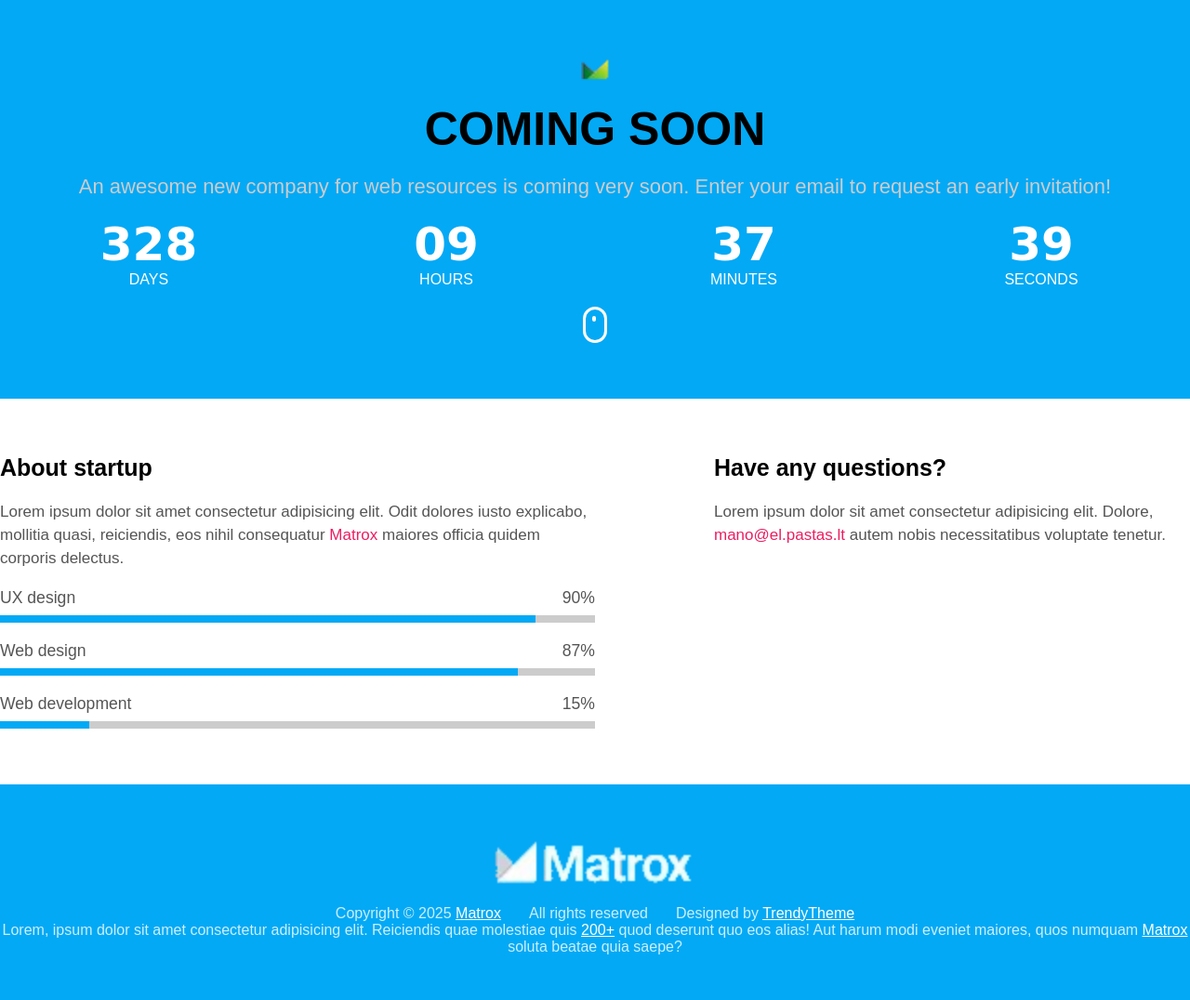
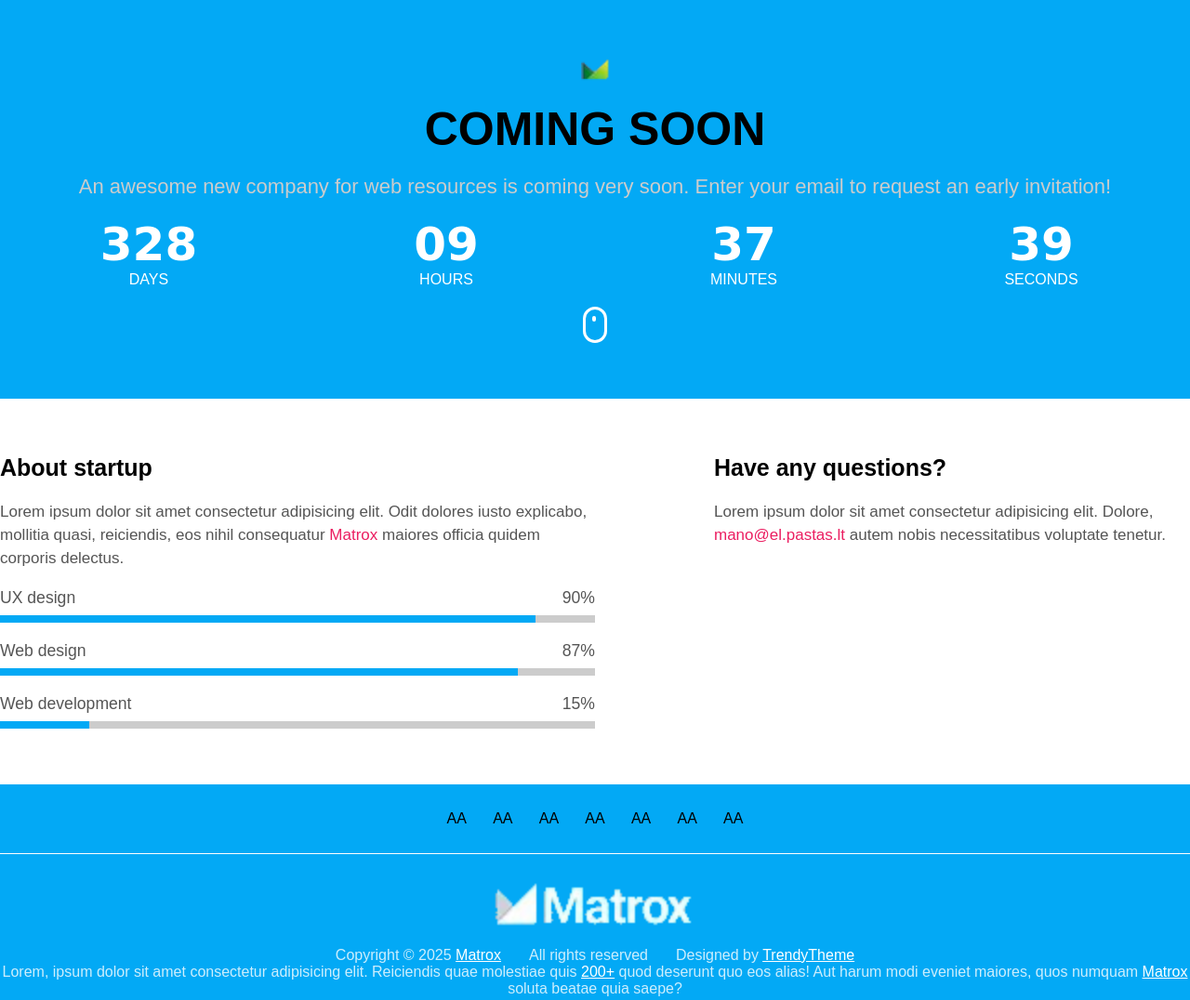
Before and after one commit to principess01/coming-soon, a website: page index.html in a window 1280 px wide. Shown: the top 1076 px of the page at 93% size. Drawn offline with Linux system fonts and the light colour scheme.

Commit message:
socials + web design inspo

```diff
--- a/css/components/layout.css
+++ b/css/components/layout.css
@@ -5,6 +5,10 @@
     width: 100%;
     padding-top: 60px;
     padding-bottom: 60px;
+}
+
+footer.container {
+    padding-top: 0;
 }
 
 .row {
--- a/css/pages/coming-soon.css
+++ b/css/pages/coming-soon.css
@@ -58,6 +58,31 @@ footer a {
   color: #fff;
 }
 
+.socials {
+  display: flex;
+  justify-content: center;
+  flex-wrap: wrap;
+  gap: 0.5rem;
+  width: 100%;
+  margin-bottom: 30px;
+  padding: 1rem;
+  border-bottom: 0.1rem solid #fff;
+}
+.socials a {
+  display: inline-block;
+  width: 2.6rem;
+  height: 2.6rem;
+  line-height: 2.6rem;
+  text-decoration: none;
+  border-radius: 50%;
+  background-color: #fff0;
+  color: #000;
+  text-align: center;
+}
+.socials a:hover {
+  background-color: #fff;
+}
+
 .text-trio {
   display: flex;
   gap: 0 30px;
--- a/index.html
+++ b/index.html
@@ -89,6 +89,17 @@
     </main>
 
     <footer class="container bg-blue">
+         <div class="row">
+            <div class="socials">
+                <a href="#">AA</a>
+                <a href="#">AA</a>
+                <a href="#">AA</a>
+                <a href="#">AA</a>
+                <a href="#">AA</a>
+                <a href="#">AA</a>
+                <a href="#">AA</a>
+            </div>
+        </div>
         <div class="row-short">
             <img class="logo-white" src="./img/logo+white.webp" alt="Matrox">
             <div class="text-trio">
```
Also changed, not shown: img/project-design-coming-soon.png (added).
